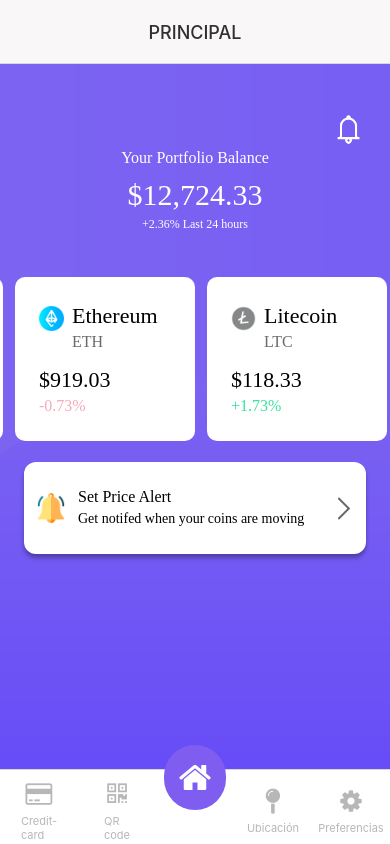
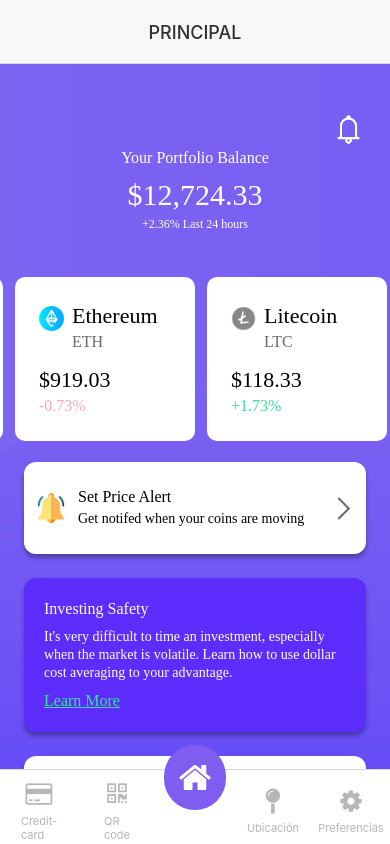
Before and after one commit to yucifsantano/wallet.., a React Native app: screen /homeScreen in a window 390 px wide. Built offline with nearby package versions, Linux system fonts and the light colour scheme; what expo-linking would draw is missing.

Commit message:
Transacciones historicas

```diff
--- /dev/null
+++ b/components/TransactionHistory.tsx
@@ -0,0 +1,67 @@
+import React from 'react';
+import {
+    View,
+    Text,
+    FlatList,
+    TouchableOpacity,
+    Image
+} from 'react-native';
+import {COLORS, SIZES, FONTS, icons} from '../constants';
+
+const TransactionHistory = ({customContainerStyle, history}:{customContainerStyle:any, history:any}) => {
+
+    const renderItem = ({item}:{item:any}) => (
+        <TouchableOpacity
+            style={{
+                flexDirection: 'row',
+                alignItems: 'center',
+                paddingVertical: SIZES.base
+            }}
+            onPress={() => console.log(item)}
+        >
+            <Image
+                source={icons.transaction}
+                style={{
+                    width:30,
+                    height:30,
+                    tintColor: COLORS.primary
+                }}
+            />
+            <View style={{flex:1, marginLeft: SIZES.radius}}>
+                <Text style={{...FONTS.h3}}>{item.description}</Text>
+                <Text style={{color:COLORS.gray, ...FONTS.body4}}>{item.date}</Text>
+            </View>
+        </TouchableOpacity>
+    )
+
+    return (
+        <View
+            style={{
+                marginTop: SIZES.padding,
+                marginHorizontal: SIZES.padding,
+                padding: 20,
+                borderRadius: SIZES.radius,
+                backgroundColor: COLORS.white,
+                ...customContainerStyle
+            }}
+        >
+            <Text style={{...FONTS.h2}}>Transaction History</Text>
+            <FlatList
+                contentContainerStyle={{marginTop: SIZES.radius}}
+                scrollEnabled={false}
+                data={history}
+                keyExtractor={item => `${item.id}`}
+                renderItem={renderItem}
+                showsVerticalScrollIndicator={false}
+                ItemSeparatorComponent={() => {
+                    return (
+                        <View style={{width:"100%", height:1, backgroundColor: COLORS.lightGray}}>
+                        </View>
+                    )
+                }}
+            />
+        </View>
+    )
+}
+
+export default TransactionHistory;
--- a/components/index.tsx
+++ b/components/index.tsx
@@ -1,4 +1,5 @@
 import PriceAlert from "./PriceAlert";
+import TransactionHistory from "./transactionHistory";
 
 
-export {PriceAlert}
+export {PriceAlert, TransactionHistory}
--- a/screens/Home/HomeScreen.tsx
+++ b/screens/Home/HomeScreen.tsx
@@ -9,6 +9,7 @@
   FlatList,
   Image,
   ImageBackground,
+  LogBox,
 } from "react-native";
 
 import {
@@ -22,11 +23,17 @@
 
 import {
   PriceAlert,
+  TransactionHistory,
 } from "../../components";
 
 export default function HomeScreen() {
 
   const [trending, setTrending] = React.useState(dummyData.trendingCurrencies)
+  const [transactionHistory, setTransactionHistory] = React.useState(dummyData.transactionHistory)
+
+  React.useEffect(() => {
+    LogBox.ignoreLogs(['VirtualizedLists should never be nested'])
+  },[])
 
   function renderHeader() {
 
@@ -150,7 +157,6 @@
               horizontal
               showsHorizontalScrollIndicator={false}
             >
-
             </FlatList>
           </View>
 
@@ -163,12 +169,57 @@
       <PriceAlert customContainerStyle={undefined} />
     )
   }
+  function renderNotice() {
+    return(
+      <View
+        style={{
+          marginTop: SIZES.padding,
+          marginHorizontal: SIZES.padding,
+          padding: 20,
+          borderRadius: SIZES.radius,
+          backgroundColor: COLORS.secondary,
+          ...styles.shadow
+        }}
+      >
+        <Text style={{color:COLORS.white, ...FONTS.h3}}>Investing Safety</Text>
+        <Text style={{marginTop:SIZES.base, color: COLORS.white, ...FONTS.body4, lineHeight:18, }}>It's very difficult to time an investment,
+          especially when the market is volatile. Learn how to
+          use dollar cost averaging to your advantage.
+        </Text>
+        <TouchableOpacity
+          style={{
+            marginTop: SIZES.base
+          }}
+          onPress={() => console.log("Learn More")}
+        >
+          <Text style={{
+            textDecorationLine: 'underline',
+            color: COLORS.green,
+            ...FONTS.h3
+
+          }}>Learn More</Text>
+        </TouchableOpacity>
+
+      </View>
+    )
+  }
+
+  function renderTransactionHistory() {
+    return(
+      <TransactionHistory
+        customContainerStyle={{...styles.shadow}}
+        history={transactionHistory}
+      />
+    )
+  }
 
   return (
     <ScrollView>
       <View style={{ flex:1, paddingBottom: 130}}>
         {renderHeader()}
         {renderAlert()}
+        {renderNotice()}
+        {renderTransactionHistory()}
       </View>
     </ScrollView>
   );
@@ -192,26 +243,3 @@
   },
 
 });
-
-
-
-
-/*
-export default function HomeScreen() {
-    return (
-        <View style={styles.container}>
-          <Text>Home screen</Text>
-        </View>
-      );
-
-}
-const styles = StyleSheet.create({
-  container: {
-    flex: 1,
-    alignItems: "center",
-    justifyContent: "center",
-    backgroundColor: "#f9f7f7",
-  },
-});
-
-*/
```
